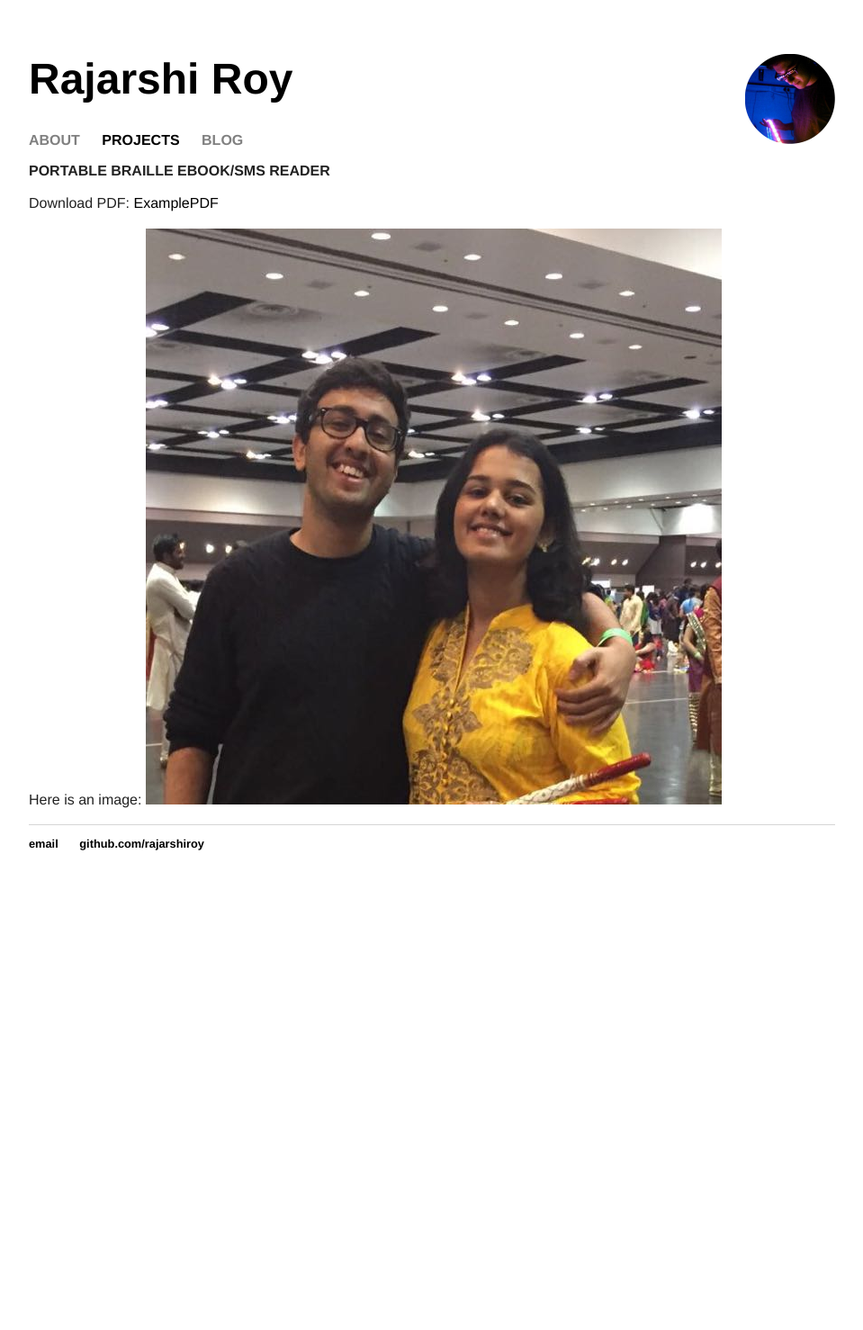
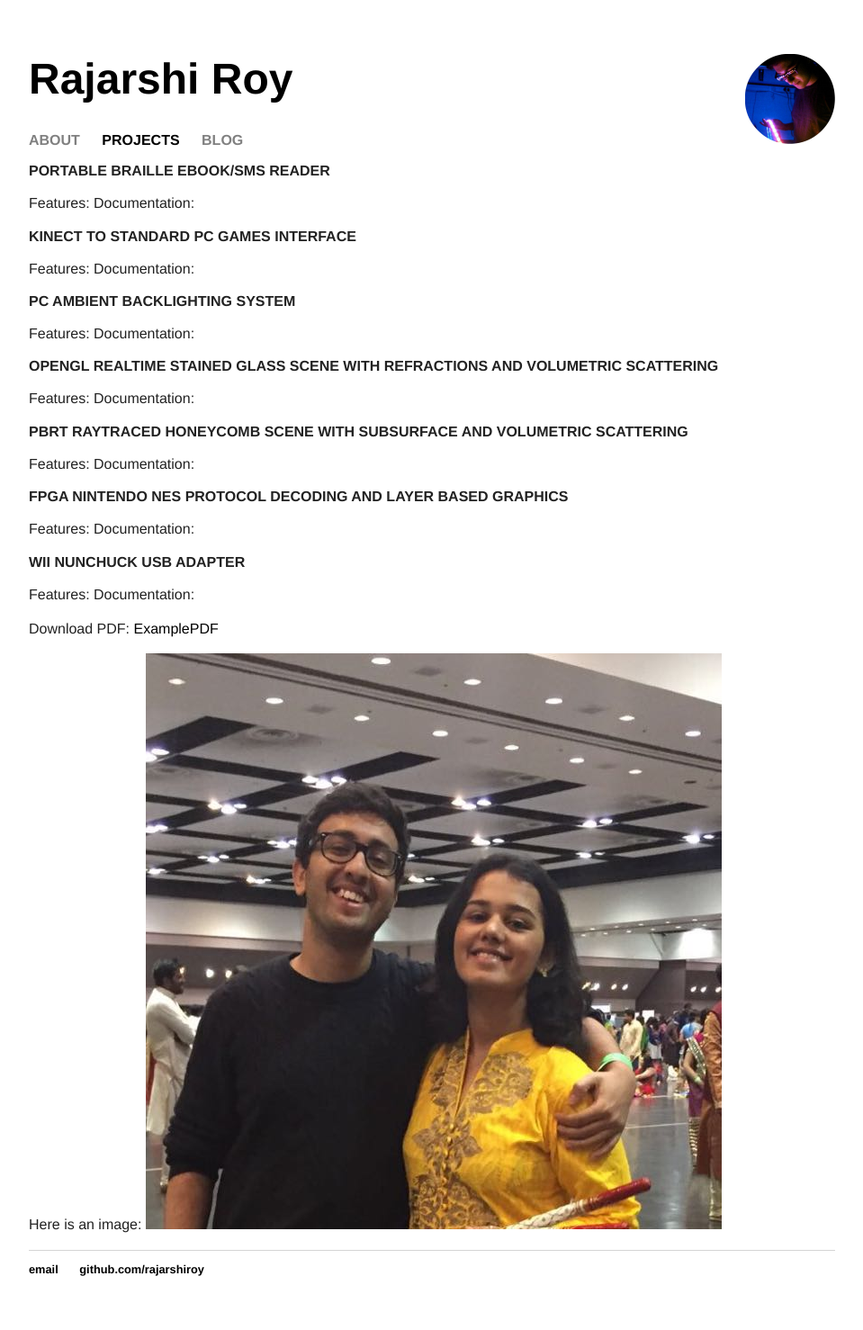
Before and after one commit to rajarshiroy/rajarshiroy.github.io, a Jekyll site: the page built from projects/index.html, in a window 1280 px wide. Shown: the whole page at 90% size, without its empty margins (160-1119 px from the left). Built offline with Jekyll 4.4.1, drawn with Linux system fonts in a browser that asks for light colours; before the commit the page ends 1005 px from its top, so only the background shows below that.

Commit message:
Update index.html

```diff
--- a/projects/index.html
+++ b/projects/index.html
@@ -4,6 +4,47 @@ title: Projects
 ---
 ### PORTABLE BRAILLE EBOOK/SMS READER ###
 
+Features:
+Documentation:
+
+### KINECT TO STANDARD PC GAMES INTERFACE ###
+
+Features:
+Documentation:
+
+
+
+### PC AMBIENT BACKLIGHTING SYSTEM ###
+
+Features:
+Documentation:
+
+
+### OPENGL REALTIME STAINED GLASS SCENE WITH REFRACTIONS AND VOLUMETRIC SCATTERING  ###
+
+Features:
+Documentation:
+
+
+### PBRT RAYTRACED HONEYCOMB SCENE WITH SUBSURFACE AND VOLUMETRIC SCATTERING ###
+
+Features:
+Documentation:
+
+### FPGA NINTENDO NES PROTOCOL DECODING AND LAYER BASED GRAPHICS ###
+
+Features:
+Documentation:
+
+
+
+### WII NUNCHUCK USB ADAPTER ###
+
+Features:
+Documentation:
+
+
+
 Download PDF:
 [ExamplePDF](/public/rajarshi.pdf)
 
```
